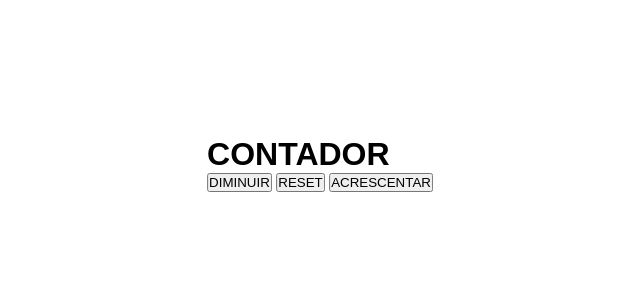
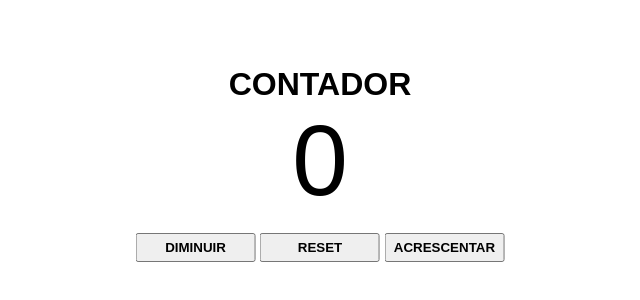
Before and after one commit to NessKawl/javascript, a plain HTML site: page counter/index.html in a window 1280 px wide. Shown: the part 236-536 px from the top of the page, without its empty margins (320-960 px from the left). Drawn offline with Linux system fonts and the light colour scheme.

Commit message:
atualizei counter

```diff
--- a/counter/counter.js
+++ b/counter/counter.js
@@ -0,0 +1,7 @@
+const acres = document.getElementById('acrescenta')
+
+function acrescentar () {
+    console.log('H')
+}
+
+acres.addEventListener('click', acrescentar)
--- a/counter/index.html
+++ b/counter/index.html
@@ -5,6 +5,7 @@
     <meta http-equiv="X-UA-Compatible" content="IE=edge">
     <meta name="viewport" content="width=device-width, initial-scale=1.0">
     <title>Contador</title>
+    <script src="counter.js"></script>
     <style>
         * {
             margin: 0;
@@ -12,22 +13,35 @@
             font-family: Arial, Helvetica, sans-serif;
         }
 
-        #container {
+        main {
+            text-align: center;
             position: absolute;
             top: 50%;
             left: 50%;
             transform: translate(-50%, -50%);
         }
+
+        .botao {
+            margin-top: 15px;
+            width: 120px;
+            padding: 5px;
+            font-weight: bold;
+        }
+
+        #num {
+            font-size: 100px;
+        }
     </style>
 </head>
 <body>
-    <div id="container">
-        <h1>CONTADOR</h1>
-        <div id="botoes">
-            <button>DIMINUIR</button>
-            <button>RESET</button>
-            <button>ACRESCENTAR</button>
-        </div>
-    </div>
+        <main>
+            <h1>CONTADOR</h1>
+            <p id="num">0</p>
+            <div>
+                <button class="botao" id="diminuir">DIMINUIR</button>
+                <button class="botao" id="reset">RESET</button>
+                <button class="botao" id="acrescenta">ACRESCENTAR</button>
+            </div>
+        </main>
 </body>
 </html>
```
